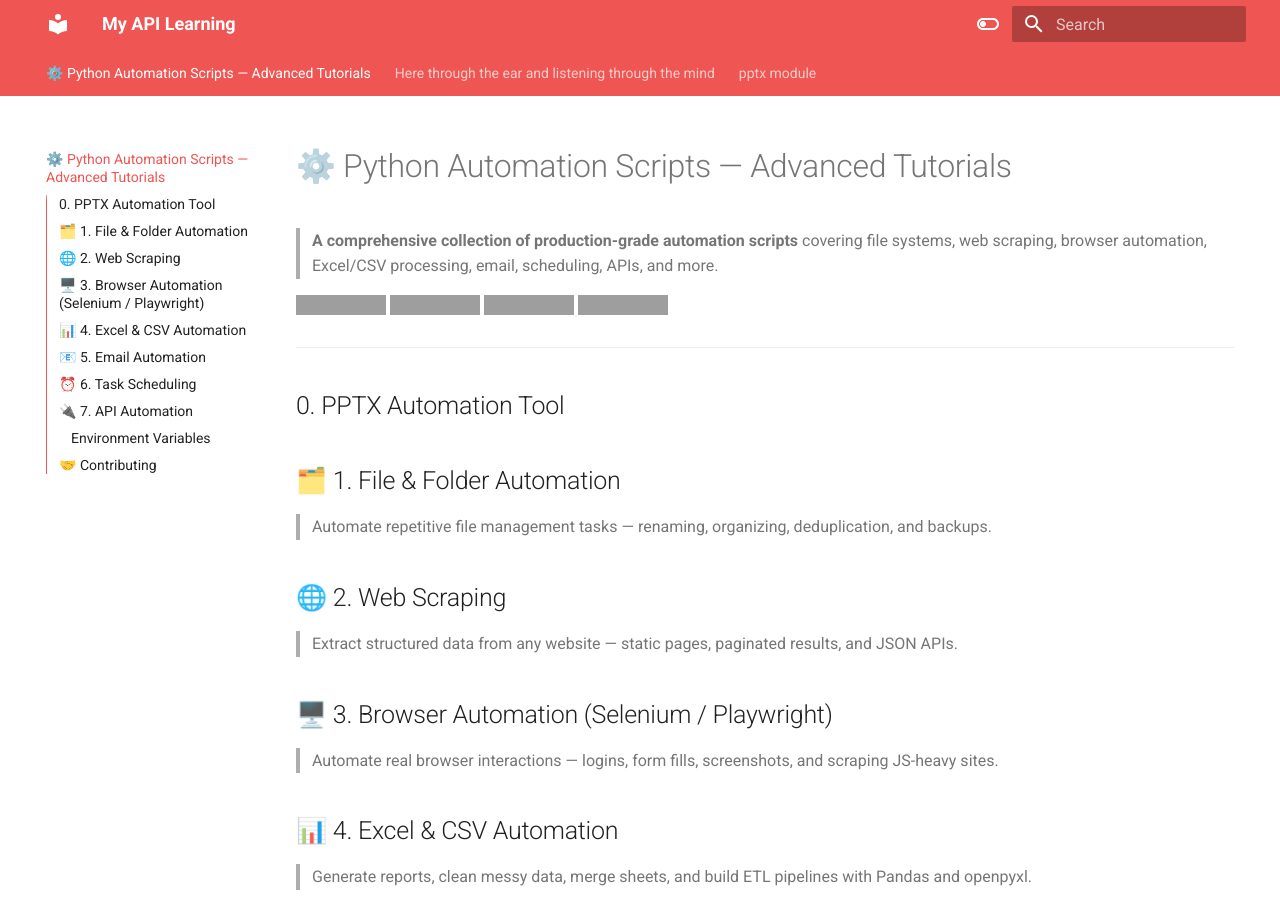
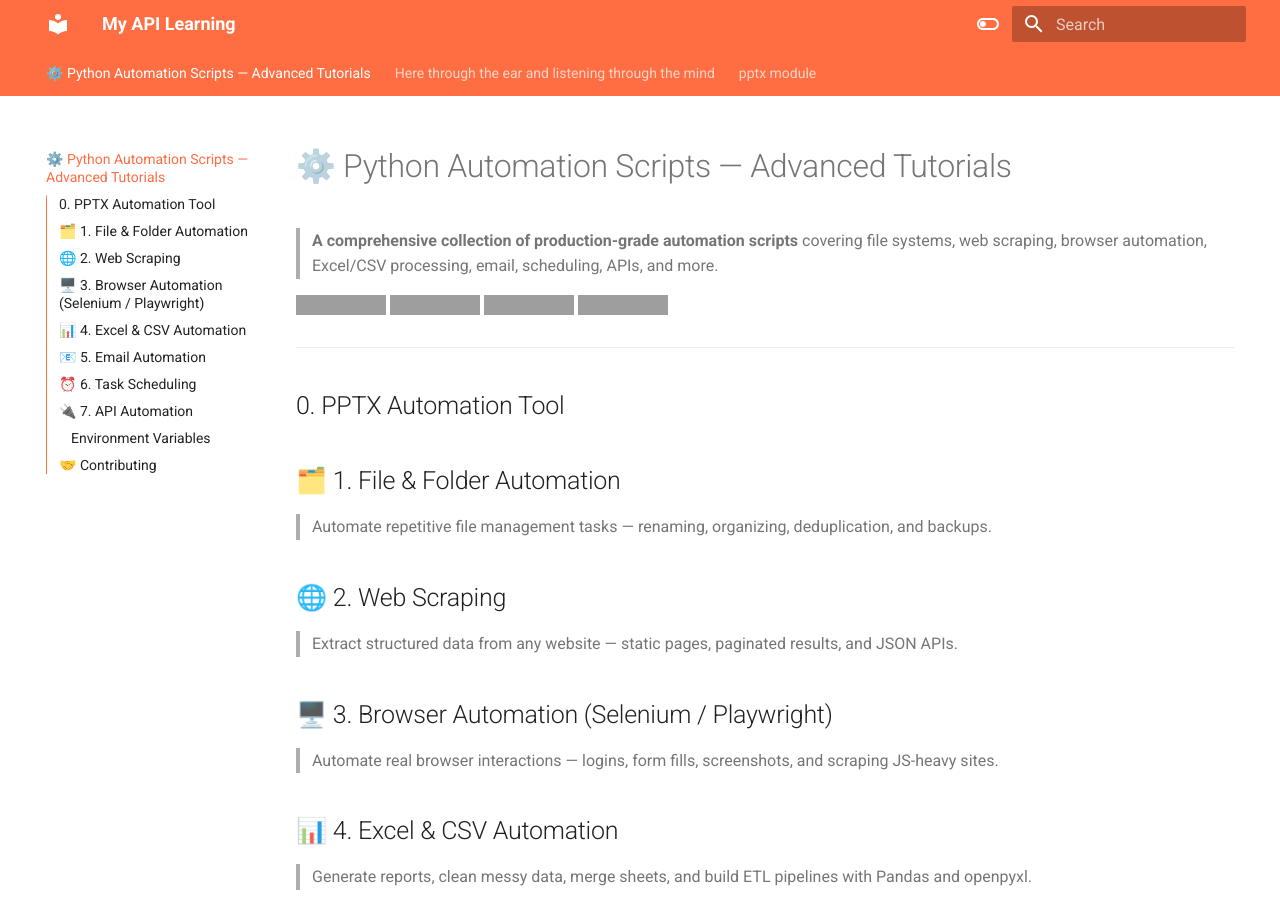
Before and after one commit to ashishbindra2/automation, an MkDocs documentation site: the page built from docs/index.md, in a window 1280 px wide and 900 px high. Built offline with MkDocs 1.6.1 and Material for MkDocs 9.7.7, drawn with Linux system fonts in a browser that asks for light colours; grey boxes are pictures that could not be loaded.

Commit message:
color change

```diff
--- a/mkdocs.yml
+++ b/mkdocs.yml
@@ -20,14 +20,14 @@ theme:
       toggle:
         icon: material/toggle-switch-off-outline
         name: Switch to dark mode
-      primary: red
-      accent: purple
+      primary: deep orange
+      accent: indigo
     - scheme: slate
       toggle:
         icon: material/toggle-switch
         name: Switch to light mode
-      primary: red
-      accent: lime
+      primary: deep orange
+      accent: indigo
 
 plugins:
   - social
```
